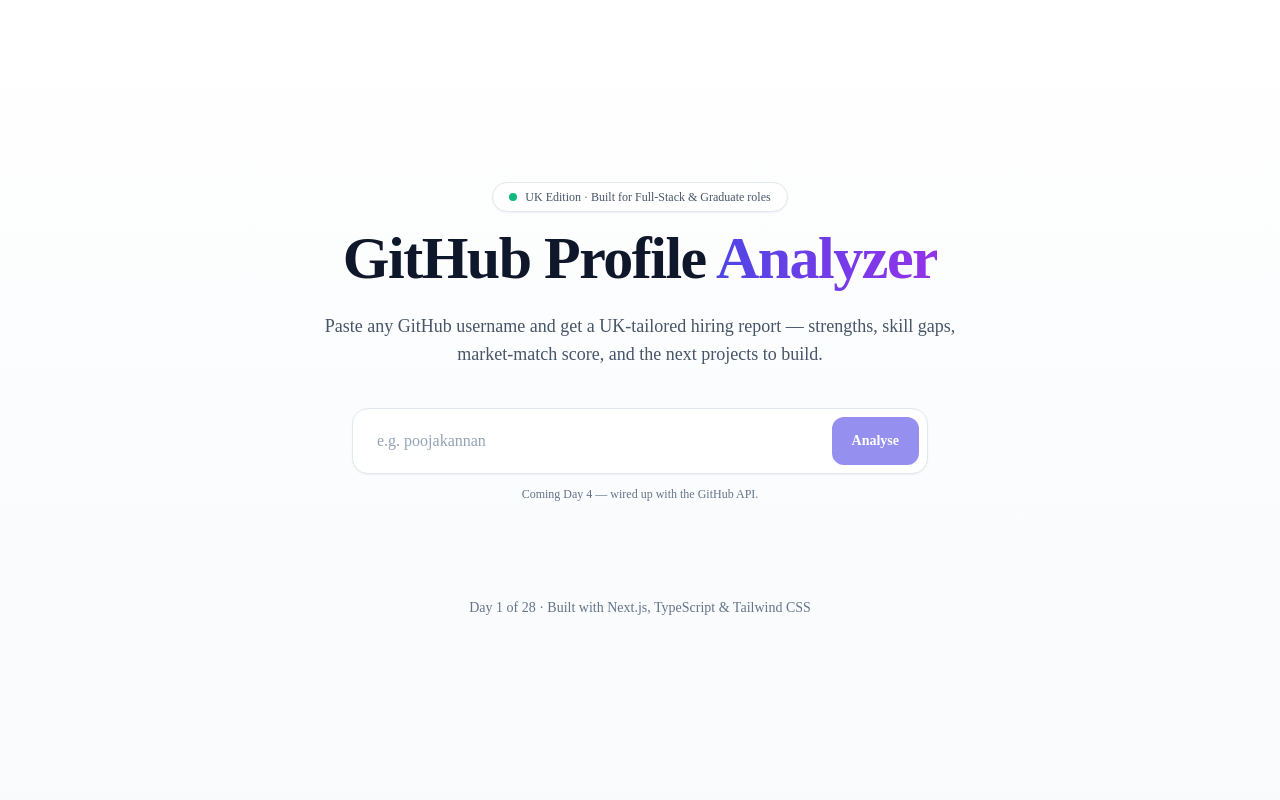
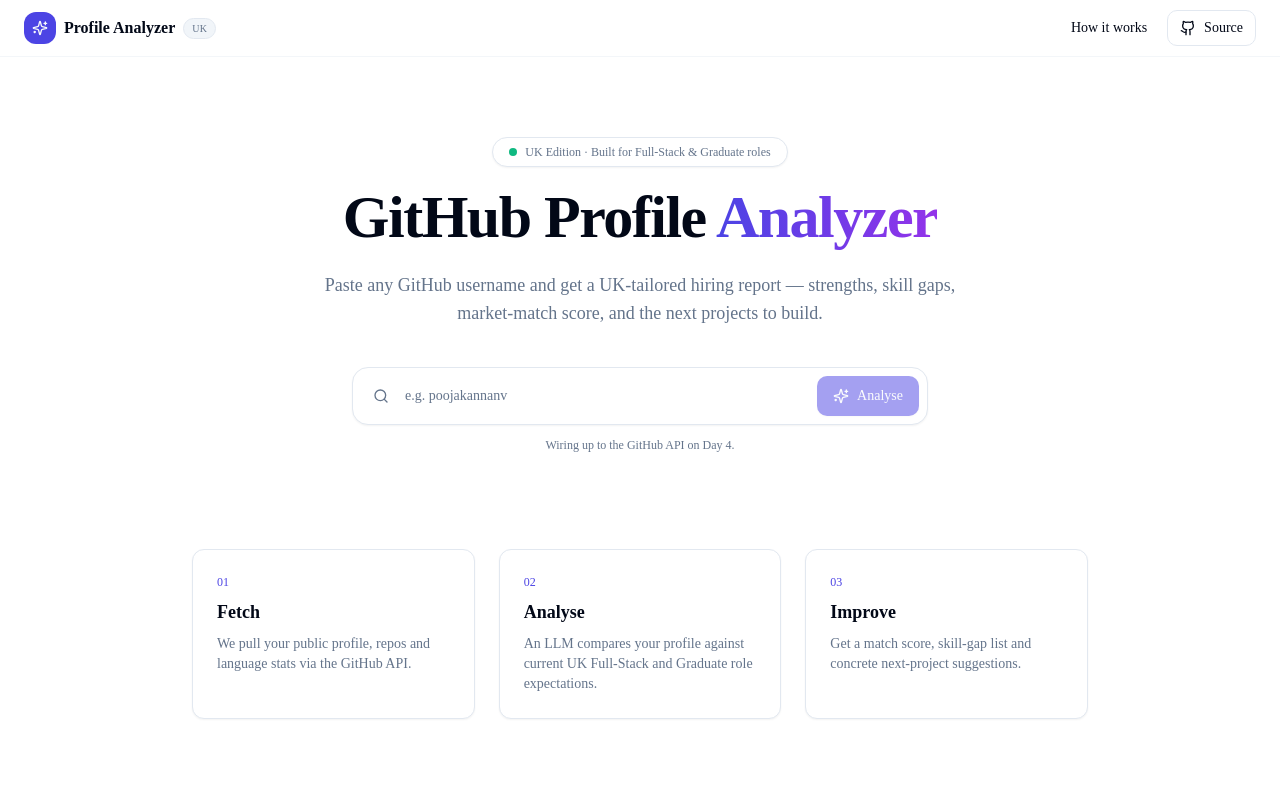
Before and after one commit to poojakannanv/github-profile-analyzer, a Next.js app: page / in a window 1280 px wide. Shown: the top 800 px of the page. Built offline with nearby package versions, Linux system fonts and the light colour scheme.

Commit message:
feat: setup shadcn ui and theme

```diff
--- a/app/globals.css
+++ b/app/globals.css
@@ -2,17 +2,81 @@
 @tailwind components;
 @tailwind utilities;
 
-:root {
-  --background: 255 255 255;
-  --foreground: 15 23 42;
+@layer base {
+  :root {
+    --background: 0 0% 100%;
+    --foreground: 222.2 84% 4.9%;
+
+    --card: 0 0% 100%;
+    --card-foreground: 222.2 84% 4.9%;
+
+    --popover: 0 0% 100%;
+    --popover-foreground: 222.2 84% 4.9%;
+
+    --primary: 243 75% 58%; /* indigo-600 */
+    --primary-foreground: 210 40% 98%;
+
+    --secondary: 210 40% 96.1%;
+    --secondary-foreground: 222.2 47.4% 11.2%;
+
+    --muted: 210 40% 96.1%;
+    --muted-foreground: 215.4 16.3% 46.9%;
+
+    --accent: 210 40% 96.1%;
+    --accent-foreground: 222.2 47.4% 11.2%;
+
+    --destructive: 0 84.2% 60.2%;
+    --destructive-foreground: 210 40% 98%;
+
+    --border: 214.3 31.8% 91.4%;
+    --input: 214.3 31.8% 91.4%;
+    --ring: 243 75% 58%;
+
+    --radius: 0.75rem;
+  }
+
+  .dark {
+    --background: 222.2 84% 4.9%;
+    --foreground: 210 40% 98%;
+
+    --card: 222.2 84% 4.9%;
+    --card-foreground: 210 40% 98%;
+
+    --popover: 222.2 84% 4.9%;
+    --popover-foreground: 210 40% 98%;
+
+    --primary: 243 75% 65%;
+    --primary-foreground: 222.2 47.4% 11.2%;
+
+    --secondary: 217.2 32.6% 17.5%;
+    --secondary-foreground: 210 40% 98%;
+
+    --muted: 217.2 32.6% 17.5%;
+    --muted-foreground: 215 20.2% 65.1%;
+
+    --accent: 217.2 32.6% 17.5%;
+    --accent-foreground: 210 40% 98%;
+
+    --destructive: 0 62.8% 30.6%;
+    --destructive-foreground: 210 40% 98%;
+
+    --border: 217.2 32.6% 17.5%;
+    --input: 217.2 32.6% 17.5%;
+    --ring: 243 75% 65%;
+  }
 }
 
-html {
-  scroll-behavior: smooth;
-}
-
-body {
-  font-feature-settings: "rlig" 1, "calt" 1;
+@layer base {
+  * {
+    @apply border-border;
+  }
+  body {
+    @apply bg-background text-foreground;
+    font-feature-settings: "rlig" 1, "calt" 1;
+  }
+  html {
+    scroll-behavior: smooth;
+  }
 }
 
 /* Subtle scrollbar for a polished feel */
@@ -21,9 +85,9 @@
   height: 8px;
 }
 ::-webkit-scrollbar-thumb {
-  background: rgb(203 213 225);
+  background: hsl(var(--muted-foreground) / 0.3);
   border-radius: 4px;
 }
 ::-webkit-scrollbar-thumb:hover {
-  background: rgb(148 163 184);
+  background: hsl(var(--muted-foreground) / 0.5);
 }
--- a/app/layout.tsx
+++ b/app/layout.tsx
@@ -1,4 +1,6 @@
 import type { Metadata } from "next";
+import { Header } from "@/components/Header";
+import { Footer } from "@/components/Footer";
 import "./globals.css";
 
 export const metadata: Metadata = {
@@ -29,9 +31,13 @@
   children: React.ReactNode;
 }) {
   return (
-    <html lang="en-GB">
-      <body className="min-h-screen bg-gradient-to-b from-white to-slate-50 text-slate-900 antialiased">
-        {children}
+    <html lang="en-GB" suppressHydrationWarning>
+      <body className="min-h-screen bg-background font-sans text-foreground antialiased">
+        <div className="relative flex min-h-screen flex-col">
+          <Header />
+          <main className="flex-1">{children}</main>
+          <Footer />
+        </div>
       </body>
     </html>
   );
--- a/app/page.tsx
+++ b/app/page.tsx
@@ -1,48 +1,88 @@
+import { Search, Sparkles } from "lucide-react";
+import { Button } from "@/components/ui/button";
+
 export default function Home() {
   return (
-    <main className="mx-auto flex min-h-screen max-w-4xl flex-col items-center justify-center px-6 py-16">
-      <div className="mb-4 inline-flex items-center gap-2 rounded-full border border-slate-200 bg-white px-4 py-1.5 text-xs font-medium text-slate-600 shadow-sm">
+    <section className="container flex flex-col items-center justify-center px-6 py-20 text-center">
+      <div className="mb-5 inline-flex items-center gap-2 rounded-full border border-border bg-card px-4 py-1.5 text-xs font-medium text-muted-foreground shadow-sm">
         <span className="h-2 w-2 rounded-full bg-emerald-500" />
-        UK Edition · Built for Full-Stack & Graduate roles
+        UK Edition · Built for Full-Stack &amp; Graduate roles
       </div>
 
-      <h1 className="text-center text-5xl font-bold tracking-tight text-slate-900 sm:text-6xl">
+      <h1 className="max-w-3xl text-balance text-5xl font-bold tracking-tight sm:text-6xl">
         GitHub Profile{" "}
-        <span className="bg-gradient-to-r from-brand-600 to-purple-600 bg-clip-text text-transparent">
+        <span className="bg-gradient-to-r from-primary to-purple-600 bg-clip-text text-transparent">
           Analyzer
         </span>
       </h1>
 
-      <p className="mt-6 max-w-2xl text-center text-lg text-slate-600">
+      <p className="mt-6 max-w-2xl text-pretty text-lg text-muted-foreground">
         Paste any GitHub username and get a UK-tailored hiring report — strengths,
         skill gaps, market-match score, and the next projects to build.
       </p>
 
-      {/* TODO Day 4: Replace with <SearchForm /> component */}
+      {/* TODO Day 4: Replace with the real <SearchForm /> client component */}
       <div className="mt-10 w-full max-w-xl">
-        <div className="flex gap-2 rounded-2xl border border-slate-200 bg-white p-2 shadow-sm">
+        <div className="flex items-center gap-2 rounded-2xl border border-border bg-card p-2 shadow-sm">
+          <Search
+            className="ml-3 h-4 w-4 shrink-0 text-muted-foreground"
+            aria-hidden="true"
+          />
           <input
             type="text"
-            placeholder="e.g. poojakannan"
-            className="flex-1 rounded-xl bg-transparent px-4 py-3 text-slate-900 placeholder-slate-400 outline-none"
+            placeholder="e.g. poojakannanv"
+            className="flex-1 bg-transparent px-2 py-2 text-sm text-foreground placeholder:text-muted-foreground focus:outline-none"
             disabled
+            aria-label="GitHub username"
           />
-          <button
-            type="button"
-            className="rounded-xl bg-brand-600 px-5 py-3 text-sm font-semibold text-white opacity-60"
-            disabled
-          >
+          <Button size="default" disabled>
+            <Sparkles className="h-4 w-4" />
             Analyse
-          </button>
+          </Button>
         </div>
-        <p className="mt-3 text-center text-xs text-slate-500">
-          Coming Day 4 — wired up with the GitHub API.
+        <p className="mt-3 text-xs text-muted-foreground">
+          Wiring up to the GitHub API on Day 4.
         </p>
       </div>
 
-      <footer className="mt-24 text-center text-sm text-slate-500">
-        Day 1 of 28 · Built with Next.js, TypeScript & Tailwind CSS
-      </footer>
-    </main>
+      <div
+        id="how-it-works"
+        className="mt-24 grid w-full max-w-4xl gap-6 text-left sm:grid-cols-3"
+      >
+        <FeatureCard
+          step="01"
+          title="Fetch"
+          body="We pull your public profile, repos and language stats via the GitHub API."
+        />
+        <FeatureCard
+          step="02"
+          title="Analyse"
+          body="An LLM compares your profile against current UK Full-Stack and Graduate role expectations."
+        />
+        <FeatureCard
+          step="03"
+          title="Improve"
+          body="Get a match score, skill-gap list and concrete next-project suggestions."
+        />
+      </div>
+    </section>
   );
 }
+
+function FeatureCard({
+  step,
+  title,
+  body,
+}: {
+  step: string;
+  title: string;
+  body: string;
+}) {
+  return (
+    <div className="rounded-xl border border-border bg-card p-6 shadow-sm transition-shadow hover:shadow-md">
+      <div className="font-mono text-xs text-primary">{step}</div>
+      <h3 className="mt-2 text-lg font-semibold">{title}</h3>
+      <p className="mt-2 text-sm text-muted-foreground">{body}</p>
+    </div>
+  );
+}
--- /dev/null
+++ b/components/Footer.tsx
@@ -0,0 +1,25 @@
+export function Footer() {
+  return (
+    <footer className="mt-24 border-t border-border/40 bg-background">
+      <div className="container flex flex-col items-center justify-between gap-3 py-8 text-sm text-muted-foreground sm:flex-row">
+        <p>
+          Built with{" "}
+          <span className="font-medium text-foreground">Next.js</span>,{" "}
+          <span className="font-medium text-foreground">TypeScript</span> &amp;{" "}
+          <span className="font-medium text-foreground">Tailwind</span>.
+        </p>
+        <p>
+          UK Edition · {new Date().getFullYear()} ·{" "}
+          <a
+            href="https://github.com/poojakannanv"
+            target="_blank"
+            rel="noopener noreferrer"
+            className="font-medium text-foreground hover:underline"
+          >
+            @poojakannanv
+          </a>
+        </p>
+      </div>
+    </footer>
+  );
+}
--- /dev/null
+++ b/components/Header.tsx
@@ -0,0 +1,38 @@
+import Link from "next/link";
+import { Github, Sparkles } from "lucide-react";
+import { Button } from "@/components/ui/button";
+
+export function Header() {
+  return (
+    <header className="sticky top-0 z-50 w-full border-b border-border/40 bg-background/80 backdrop-blur supports-[backdrop-filter]:bg-background/60">
+      <div className="container flex h-14 items-center justify-between">
+        <Link href="/" className="flex items-center gap-2 font-semibold">
+          <span className="flex h-8 w-8 items-center justify-center rounded-lg bg-primary text-primary-foreground">
+            <Sparkles className="h-4 w-4" aria-hidden="true" />
+          </span>
+          <span className="hidden sm:inline">Profile Analyzer</span>
+          <span className="rounded-full border border-border bg-muted px-2 py-0.5 text-[10px] font-medium uppercase tracking-wide text-muted-foreground">
+            UK
+          </span>
+        </Link>
+
+        <nav className="flex items-center gap-2">
+          <Button asChild variant="ghost" size="sm">
+            <Link href="#how-it-works">How it works</Link>
+          </Button>
+          <Button asChild variant="outline" size="sm">
+            <a
+              href="https://github.com/poojakannanv/github-profile-analyzer"
+              target="_blank"
+              rel="noopener noreferrer"
+              aria-label="View source on GitHub"
+            >
+              <Github className="h-4 w-4" />
+              <span className="hidden sm:inline">Source</span>
+            </a>
+          </Button>
+        </nav>
+      </div>
+    </header>
+  );
+}
--- /dev/null
+++ b/components/ui/button.tsx
@@ -0,0 +1,56 @@
+import * as React from "react";
+import { Slot } from "@radix-ui/react-slot";
+import { cva, type VariantProps } from "class-variance-authority";
+import { cn } from "@/lib/utils";
+
+const buttonVariants = cva(
+  "inline-flex items-center justify-center gap-2 whitespace-nowrap rounded-md text-sm font-medium ring-offset-background transition-colors focus-visible:outline-none focus-visible:ring-2 focus-visible:ring-ring focus-visible:ring-offset-2 disabled:pointer-events-none disabled:opacity-50 [&_svg]:pointer-events-none [&_svg]:size-4 [&_svg]:shrink-0",
+  {
+    variants: {
+      variant: {
+        default:
+          "bg-primary text-primary-foreground hover:bg-primary/90 shadow-sm",
+        destructive:
+          "bg-destructive text-destructive-foreground hover:bg-destructive/90",
+        outline:
+          "border border-input bg-background hover:bg-accent hover:text-accent-foreground",
+        secondary:
+          "bg-secondary text-secondary-foreground hover:bg-secondary/80",
+        ghost: "hover:bg-accent hover:text-accent-foreground",
+        link: "text-primary underline-offset-4 hover:underline",
+      },
+      size: {
+        default: "h-10 px-4 py-2",
+        sm: "h-9 rounded-md px-3",
+        lg: "h-11 rounded-md px-6 text-base",
+        icon: "h-10 w-10",
+      },
+    },
+    defaultVariants: {
+      variant: "default",
+      size: "default",
+    },
+  }
+);
+
+export interface ButtonProps
+  extends React.ButtonHTMLAttributes<HTMLButtonElement>,
+    VariantProps<typeof buttonVariants> {
+  asChild?: boolean;
+}
+
+const Button = React.forwardRef<HTMLButtonElement, ButtonProps>(
+  ({ className, variant, size, asChild = false, ...props }, ref) => {
+    const Comp = asChild ? Slot : "button";
+    return (
+      <Comp
+        className={cn(buttonVariants({ variant, size, className }))}
+        ref={ref}
+        {...props}
+      />
+    );
+  }
+);
+Button.displayName = "Button";
+
+export { Button, buttonVariants };
--- /dev/null
+++ b/lib/utils.ts
@@ -0,0 +1,10 @@
+import { clsx, type ClassValue } from "clsx";
+import { twMerge } from "tailwind-merge";
+
+/**
+ * Combine class names with Tailwind-aware conflict resolution.
+ * Used by every shadcn/ui component.
+ */
+export function cn(...inputs: ClassValue[]): string {
+  return twMerge(clsx(inputs));
+}
--- a/tailwind.config.ts
+++ b/tailwind.config.ts
@@ -1,13 +1,50 @@
 import type { Config } from "tailwindcss";
 
 const config: Config = {
+  darkMode: ["class"],
   content: [
     "./app/**/*.{js,ts,jsx,tsx,mdx}",
     "./components/**/*.{js,ts,jsx,tsx,mdx}",
   ],
   theme: {
+    container: {
+      center: true,
+      padding: "1.5rem",
+      screens: {
+        "2xl": "1280px",
+      },
+    },
     extend: {
       colors: {
+        border: "hsl(var(--border))",
+        input: "hsl(var(--input))",
+        ring: "hsl(var(--ring))",
+        background: "hsl(var(--background))",
+        foreground: "hsl(var(--foreground))",
+        primary: {
+          DEFAULT: "hsl(var(--primary))",
+          foreground: "hsl(var(--primary-foreground))",
+        },
+        secondary: {
+          DEFAULT: "hsl(var(--secondary))",
+          foreground: "hsl(var(--secondary-foreground))",
+        },
+        destructive: {
+          DEFAULT: "hsl(var(--destructive))",
+          foreground: "hsl(var(--destructive-foreground))",
+        },
+        muted: {
+          DEFAULT: "hsl(var(--muted))",
+          foreground: "hsl(var(--muted-foreground))",
+        },
+        accent: {
+          DEFAULT: "hsl(var(--accent))",
+          foreground: "hsl(var(--accent-foreground))",
+        },
+        card: {
+          DEFAULT: "hsl(var(--card))",
+          foreground: "hsl(var(--card-foreground))",
+        },
         brand: {
           50: "#eef2ff",
           500: "#6366f1",
@@ -15,13 +52,32 @@
           700: "#4338ca",
         },
       },
+      borderRadius: {
+        lg: "var(--radius)",
+        md: "calc(var(--radius) - 2px)",
+        sm: "calc(var(--radius) - 4px)",
+      },
       fontFamily: {
         sans: ["var(--font-inter)", "system-ui", "sans-serif"],
         mono: ["var(--font-jetbrains)", "monospace"],
       },
+      keyframes: {
+        "accordion-down": {
+          from: { height: "0" },
+          to: { height: "var(--radix-accordion-content-height)" },
+        },
+        "accordion-up": {
+          from: { height: "var(--radix-accordion-content-height)" },
+          to: { height: "0" },
+        },
+      },
+      animation: {
+        "accordion-down": "accordion-down 0.2s ease-out",
+        "accordion-up": "accordion-up 0.2s ease-out",
+      },
     },
   },
-  plugins: [],
+  plugins: [require("tailwindcss-animate")],
 };
 
 export default config;
```
Also changed, not shown: package.json (+5 -2 lines), components.json (added), 1 other file (tests, documents, lock files or other folders).
